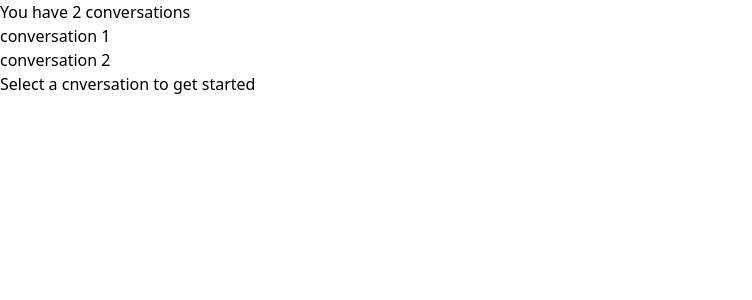
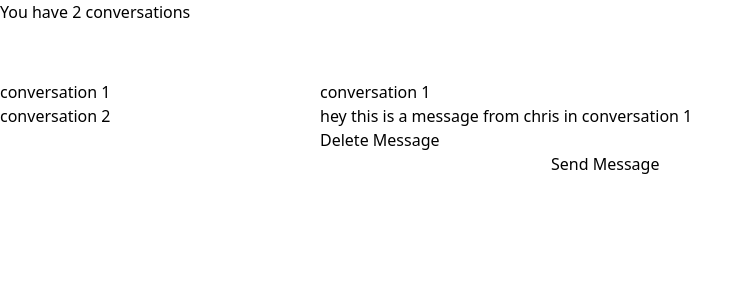
Before and after one commit to LyaLera/messenger-web-client, a React (Vite) app: page /conversations/1 in a window 1280 px wide. Shown: the top 300 px of the page, without its empty margins (0-752 px from the left). Built offline with nearby package versions, Linux system fonts and the light colour scheme.

Commit message:
Add Routes and push selectedCondersationId to browser history

```diff
--- a/package.json
+++ b/package.json
@@ -11,7 +11,8 @@
   },
   "dependencies": {
     "react": "^18.2.0",
-    "react-dom": "^18.2.0"
+    "react-dom": "^18.2.0",
+    "react-router-dom": "^6.20.0"
   },
   "devDependencies": {
     "@types/react": "^18.2.37",
--- a/src/App.tsx
+++ b/src/App.tsx
@@ -1,17 +1,20 @@
-import ConversationDetail from "./components/ConversationDetail"
-import ConversationList from "./components/ConversationList"
+import Conversation from "./Conversation"
 import Navbar from "./components/Navbar"
+import Login from "./Login"
+import { Routes, Route } from "react-router-dom"
 
 function App() {
 
   return (
-      <div className="w-screen h-screen bg-slate-200 max-h-screen flex flex-col">
-      <Navbar/>
-      <div className="flex">
-        <ConversationList />
-        <ConversationDetail />
-      </div>
-    </div>
+    <Routes>
+      <Route path="/" element={<Login />}/>
+        {/* <div className="w-screen h-screen bg-slate-200 max-h-screen flex flex-col"> */}
+        <Route path="/conversations/:id?" element={[<Navbar/>, <Conversation />]}/>
+        {/* <Route path="/conversations/:id?" element={<ConversationDetail/>}/> */}
+        {/* <div className="flex"> */}
+        {/* </div>
+      </div> */}
+    </Routes>
   )
 }
 
--- /dev/null
+++ b/src/Conversation.tsx
@@ -0,0 +1,11 @@
+import ConversationDetail from "./components/ConversationDetail";
+import ConversationList from "./components/ConversationList";
+
+export default function Conversation() {
+    return (
+        <div className="conversation-container">
+        <ConversationList />
+        <ConversationDetail />
+        </div>
+    )
+}
--- /dev/null
+++ b/src/Login.tsx
@@ -0,0 +1,7 @@
+export default function Login() {
+    return (
+        <>
+        <p>Login</p>
+        </>
+    )
+}
--- a/src/components/ConversationDetail.tsx
+++ b/src/components/ConversationDetail.tsx
@@ -5,7 +5,7 @@ import ConversationInputForm from "./ConversationInputForm";
 export default function ConversationDetail() {
   const { currentConversation, deleteMessage } = useContext(ConversationContext);
   return (
-    <div className="h-[calc(100vh-80px)] bg-blue-300 w-full">
+    <div className="bg-blue-300">
       {currentConversation ? (
         <>
         <div>{currentConversation.name}</div>
@@ -20,7 +20,7 @@ export default function ConversationDetail() {
         <ConversationInputForm />
         </>
       ) : (
-        <div>Select a cnversation to get started</div>
+        <div>Select a conversation to get started</div>
       )}
     </div>
   );
--- a/src/components/ConversationInputForm.tsx
+++ b/src/components/ConversationInputForm.tsx
@@ -3,20 +3,25 @@ import { ConversationContext } from "../contexts/ConversationContext";
 
 export default function ConversationInputForm() {
   const { addMessage } = useContext(ConversationContext);
-  const [message, setMessage] = useState("");
+  const [message, setMessage] = useState<string>("");
+
+  function handleChange(e: React.ChangeEvent<HTMLInputElement>) {
+    setMessage(e.target.value);
+  }
+
+  function handleSubmit(e: React.FormEvent<HTMLFormElement>) {
+    e.preventDefault();
+    addMessage(message);
+    setMessage("");
+  }
 
   return (
-    <form
-      onSubmit={(e) => {
-        e.preventDefault()
-        addMessage(message);
-      }}
-    >
+    <form onSubmit={handleSubmit}>
       <input
-      value={message}
-        onChange={(e) => {
-          setMessage(e.target.value);
-        }}
+        type="text"
+        name="message"
+        value={message}
+        onChange={handleChange}
       />
       <button type="submit">Send Message</button>
     </form>
--- a/src/components/ConversationList.tsx
+++ b/src/components/ConversationList.tsx
@@ -4,11 +4,14 @@ import { ConversationContext } from "../contexts/ConversationContext"
 export default function ConversationList() {
     const { conversations, setSelectedConversationId, selectedConversationId } = useContext(ConversationContext)
     return (
-        <div className="h-[calc(100vh-80px)] bg-orange-300 w-[200px] ">
+        <div className=" bg-orange-300">
         {conversations.map((conversation) => (
-            <div key={conversation.id}
-                onClick={() => {setSelectedConversationId(conversation.id)}}
-                className={conversation.id === selectedConversationId ? "bg-orange-500" : "bg-orange-300"}>
+            <div
+                key={conversation.id}
+                onClick={() => {
+                    history.pushState(null, "", "/conversations/" + conversation.id)
+                    setSelectedConversationId(conversation.id)}}
+                className={conversation.id === selectedConversationId ? "bg-orange-500 p-2" : "bg-orange-300 p-2" }>
                 {conversation.name}
             </div>
         ))}
--- a/src/components/Navbar.tsx
+++ b/src/components/Navbar.tsx
@@ -3,7 +3,7 @@ import { ConversationContext } from "../contexts/ConversationContext"
 
 export default function Navbar() {
     const { conversations } = useContext(ConversationContext)
-    return <div className="w-full h-[80px] bg-cyan-300">
+    return <div className=" bg-cyan-300">
         You have {conversations.length} conversations
         </div>
 }
--- a/src/contexts/ConversationContext.tsx
+++ b/src/contexts/ConversationContext.tsx
@@ -17,7 +17,7 @@ interface ConversationI {
 interface ConversationContextI {
   conversations: Array<ConversationI>;
   setConversations: (conversation: ConversationI[]) => void;
-  selectedConversationId: string | null;
+  selectedConversationId: string | undefined;
   setSelectedConversationId: (id: string) => void;
   currentConversation: ConversationI | null;
   addMessage: (body: string) => void;
@@ -70,13 +70,16 @@ export default function ConversationContextProvider({
     },
   ]);
   const [selectedConversationId, setSelectedConversationId] = useState<
-    string | null
-  >(null);
+    string | undefined
+  >("");
   const [currentConversation, setCurrentConversation] =
     useState<ConversationI | null>(null);
 
   // computed value
   useEffect(() => {
+    const fullUrl = window.location.href;
+    const id = fullUrl.split("/").pop();
+    setSelectedConversationId(id);
     const foundConversation: ConversationI | undefined = conversations.find(
       (conversation) => conversation.id === selectedConversationId
     );
--- a/src/index.css
+++ b/src/index.css
@@ -1,3 +1,14 @@
 @tailwind base;
 @tailwind components;
 @tailwind utilities;
+
+#root {
+    display: grid;
+    grid-template-rows: 10% auto;
+    height: 100vh;
+}
+
+.conversation-container {
+    display: grid;
+    grid-template-columns: 1fr 3fr;
+}
--- a/src/main.tsx
+++ b/src/main.tsx
@@ -2,9 +2,12 @@ import ReactDOM from 'react-dom/client'
 import App from './App'
 import './index.css'
 import  ConversationContextProvider  from './contexts/ConversationContext'
+import { BrowserRouter } from 'react-router-dom'
 
 ReactDOM.createRoot(document.getElementById('root') as HTMLElement).render(
-  <ConversationContextProvider>
-    <App />
-  </ConversationContextProvider>
+  <BrowserRouter>
+    <ConversationContextProvider>
+      <App />
+    </ConversationContextProvider>
+  </BrowserRouter>
 )
```
Also changed, not shown: 1 other file (tests, documents, lock files or other folders).
